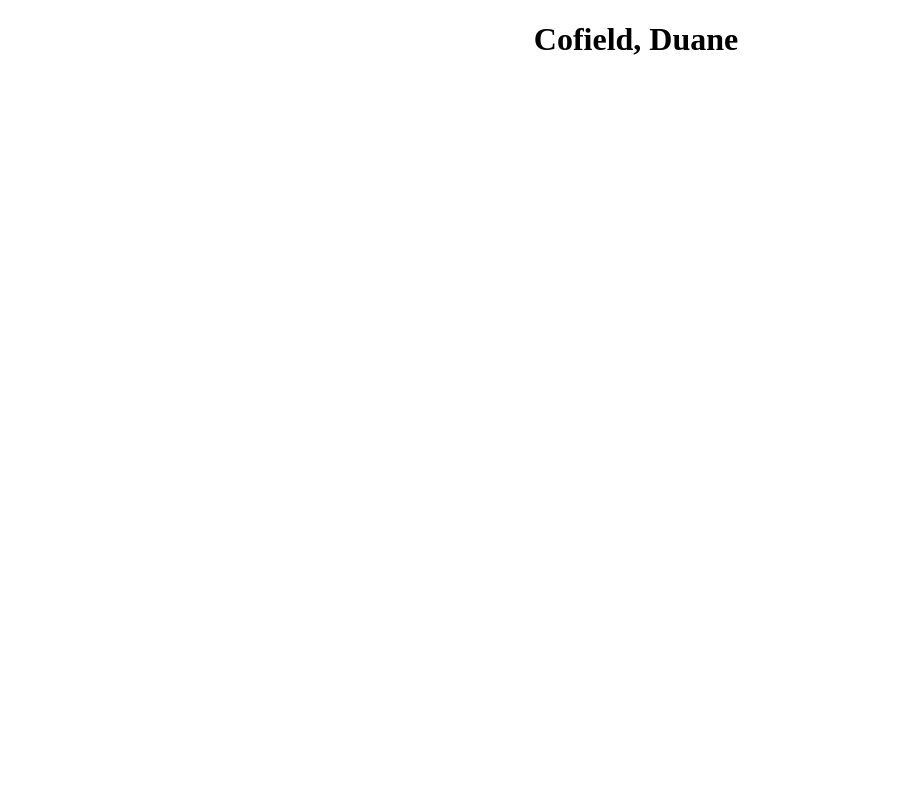
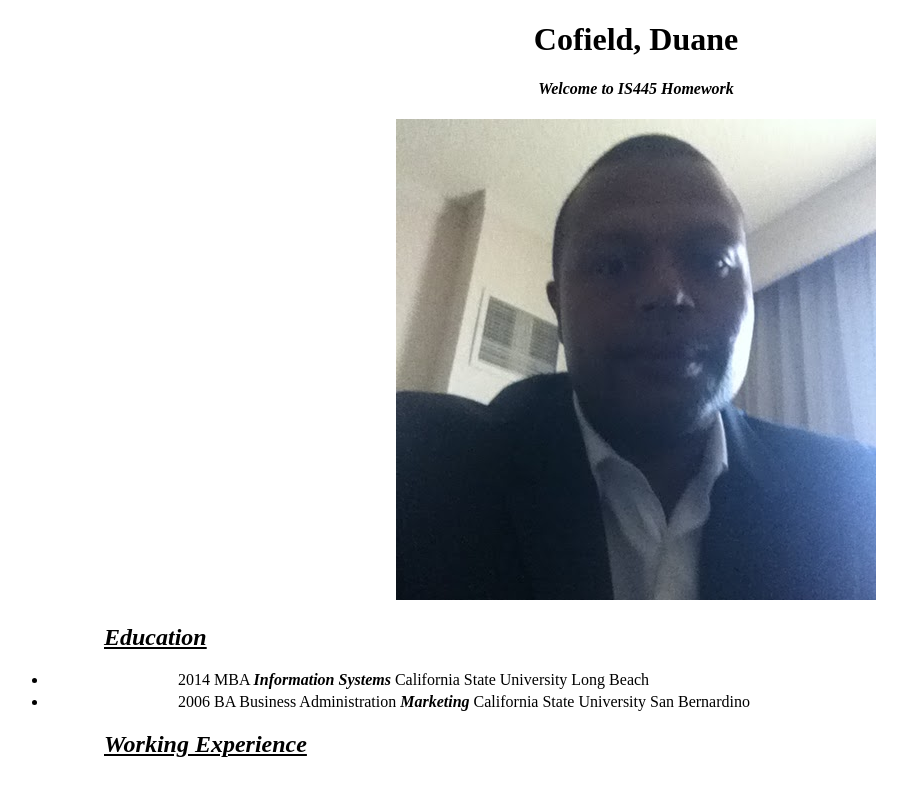
Before and after one commit to DuaneCofield/IS545HW5, a plain HTML site: page HW1/HtmlPage.html in a window 1280 px wide. Shown: the whole page, without its empty margins (4-911 px from the left). Drawn offline with Linux system fonts and the light colour scheme.

Commit message:
Added Education

```diff
--- a/HW1/HtmlPage.html
+++ b/HW1/HtmlPage.html
@@ -2,24 +2,34 @@
 <html xmlns="http://www.w3.org/1999/xhtml">
 <head>
     <title>Duane Cofield</title>
-    <style>body {
-    text-align: center;}
-
-
-.line-separator{
-
-height:1px;
-
-background:#717171;
-
-border-bottom:2px solid #313030;
-
-}
-
+    <style>        body {
+            text-align: center;
+        }
+        h1 {
+            text-align: center;
+        }
+        h2 {
+            text-align: left; text-indent: 100px;
+        }
+        h4 {
+            text-align: center;
+        }
+        li {
+            text-align: left;
+            text-indent: 130px;
+            margin:4px
+        }
     </style>
 </head>
 <body>
     <h1>Cofield, Duane <em>  </em></h1>
+    <h4><em>Welcome to IS445 Homework</em></h4>
+    <img src="Images/Duane.jpg" alt="Duane" width"350" height"350" />
 </body>
-
+   <h2><ins><b><em>Education</em></b></ins></h2>
+    <ul>
+        <li> 2014 MBA <b><em>Information Systems </em></b> California State University Long Beach</li>
+        <li> 2006 BA Business Administration <b><em>Marketing</em></b> California State University San Bernardino</li>
+    </ul>
+    <h2><ins><b><em>Working Experience</em></b></ins></h2>
 </html>
```
